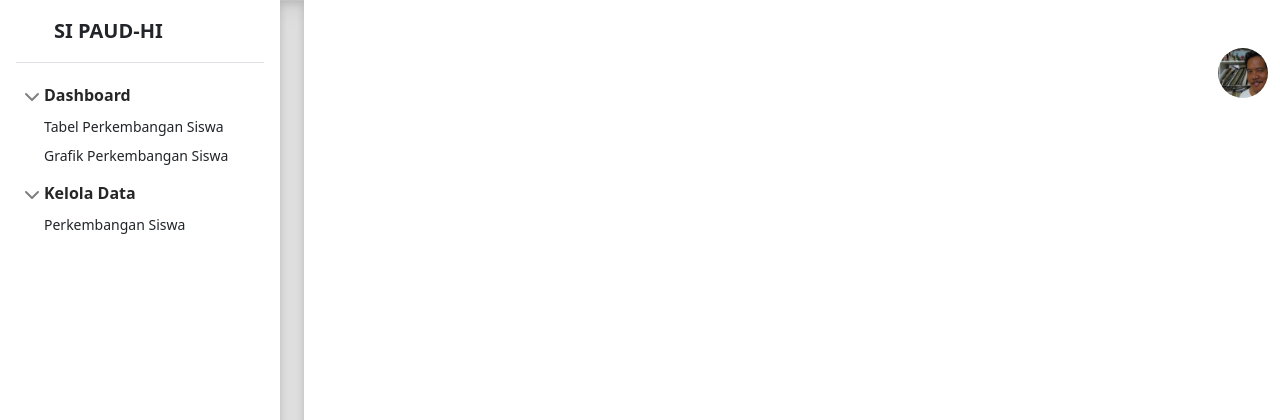
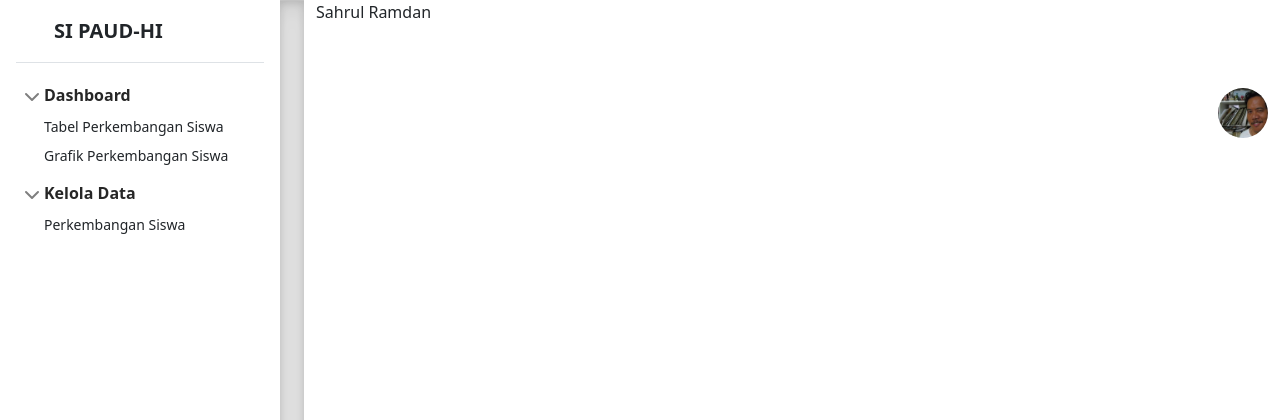
Before and after one commit to nyxsr/sipaudHI, a Laravel app: page /kesehatan in a window 1280 px wide. Shown: the top 420 px of the page. Run offline with Laravel 9, Linux system fonts and the light colour scheme.

Commit message:
Nyobain Commit + Pull

```diff
--- a/resources/views/kesehatan/index.blade.php
+++ b/resources/views/kesehatan/index.blade.php
@@ -75,8 +75,10 @@
         </div>
         <div class="b-example-divider"></div>
         <div class="container-fluid">
+            <p>Sahrul Ramdan</p>
             <div class="account mt-5">
                 <a href="">
+
                     <img src="/img/default_account.jpg" alt="">
                 </a>
             </div>
```
